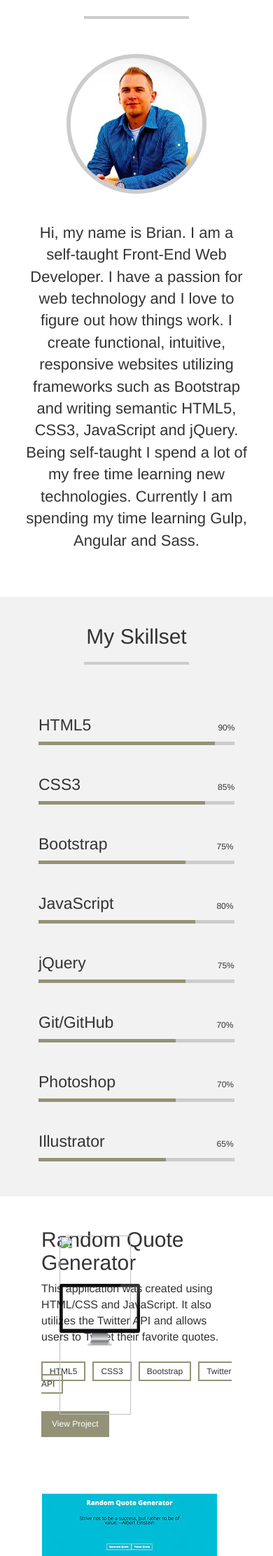
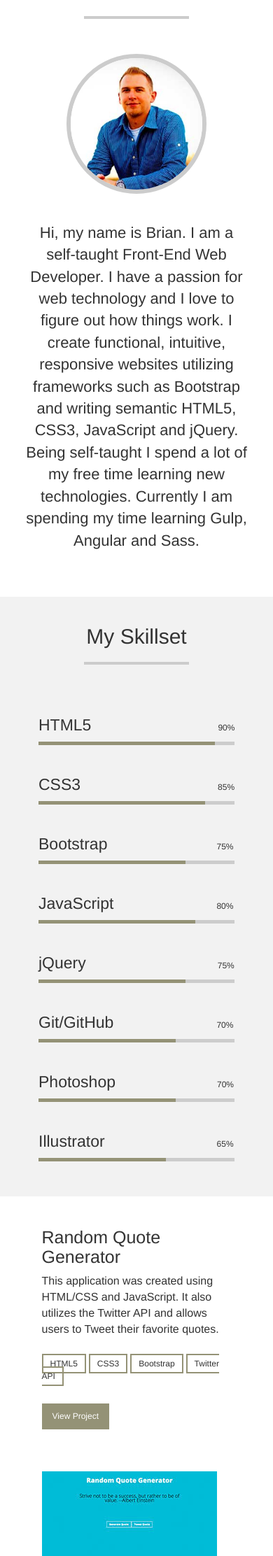
Before and after one commit to briandaub/briandaub.github.io, a Jekyll site: the page built from index.html, in a window 390 px wide. Shown: the part 780-3004 px from the top of the page at 70% size. Built offline with Jekyll 4.4.1, drawn with Linux system fonts in a browser that asks for light colours.

Commit message:
added media queries for _work.sass

```diff
--- a/_sass/_work.sass
+++ b/_sass/_work.sass
@@ -19,8 +19,8 @@
 
         .hero-img
             position: relative
-            top: 56px
-            width: 80%
+            top: 45px
+            width: 70%
             height: auto
             left: 50px
 
@@ -89,3 +89,39 @@
         img
             background: #ccc
             overflow: hidden
+
+
+
+$bp-sm: 320px
+$bp-md: 640px
+$bp-lg: 1000px
+$bp-xl: 1280px
+$bp-xxl: 1600px
+
+@media screen and (max-width: #{$bp-sm - 1px})
+
+@media screen and (min-width: #{$bp-sm}) and (max-width: #{$bp-md - 1px})
+    .portfolio
+        .hero
+            display: none
+        .details
+            float: none
+            width: 100%
+            height: 0
+
+            h2
+                font-size: 25px
+
+            .tags
+                .tag
+                    margin: 2px
+
+@media screen and (min-width: #{$bp-md}) and (max-width: #{$bp-lg - 1px})
+
+@media screen and (min-width: #{$bp-lg}) and (max-width: #{$bp-xl - 1px})
+    .portfolio
+        .hero
+            .monitor
+                top: -192px
+
+@media screen and (min-width: #{$bp-xl}) and (max-width: #{$bp-xxl - 1px})
```
Also changed, not shown: img/calculator.jpg (added), img/pomodoro.jpg (added), img/quotes.jpg (added), img/tribute.jpg (added), img/weather.jpg (added), img/wikiviewer.jpg (added).
